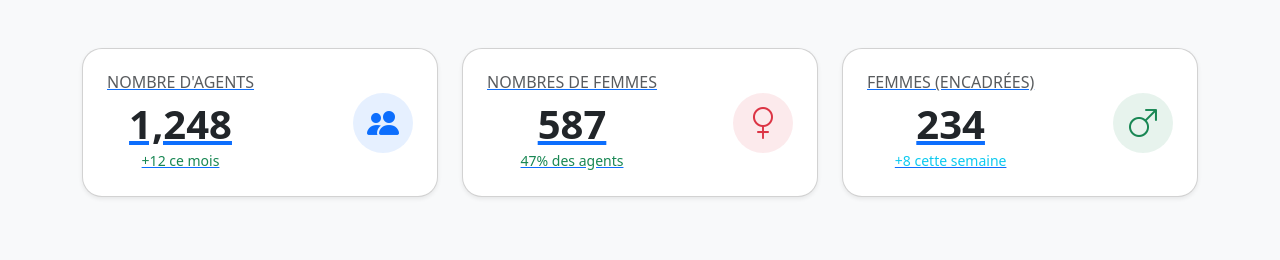
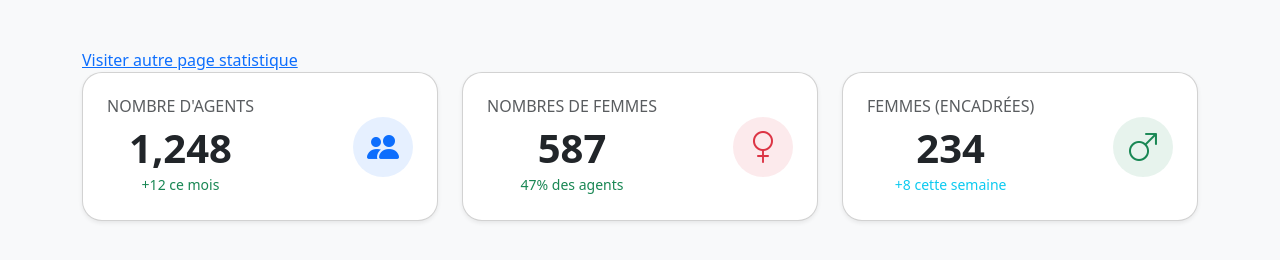
Before and after one commit to sawfranc/page, a plain HTML site: page index.html in a window 1280 px wide. Drawn offline with nearby package versions, Linux system fonts and the light colour scheme.

Commit message:
Add link to statistics page and update layout
Updated the index.html file to include a link to another statistics page and made minor adjustments to the layout.

```diff
--- a/index.html
+++ b/index.html
@@ -43,7 +43,9 @@
 
   <body class="bg-light">
     <div class="container mt-5">
-      <a href="stat.html">
+      <a href="stat.html" target="_blank" title="Aller sur Google">
+        Visiter autre page statistique
+    </a>
       <div class="row g-4">
         <!-- Cadran 1 : Nombre d'agents -->
         <div class="col-12 col-md-4">
```
